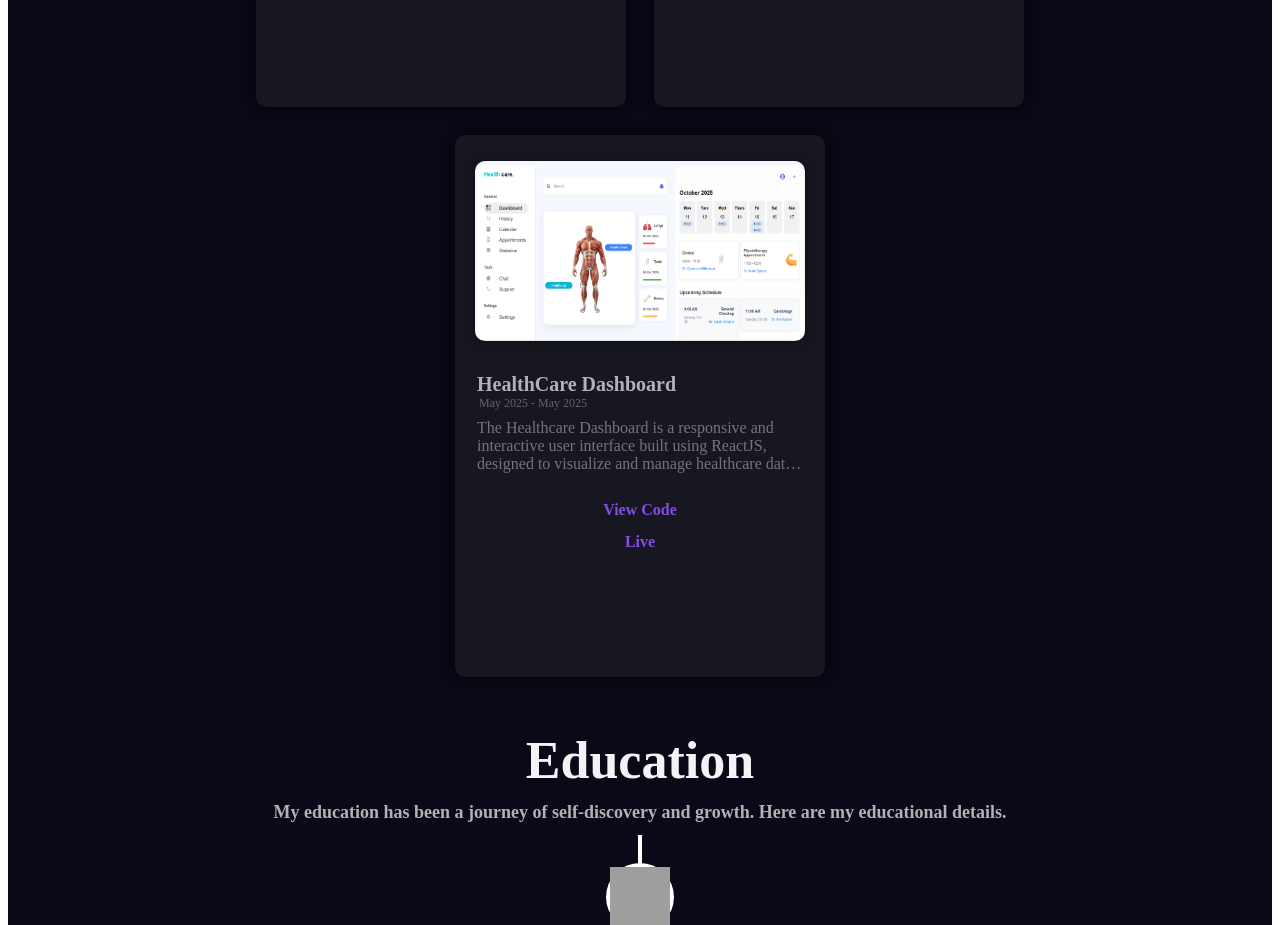
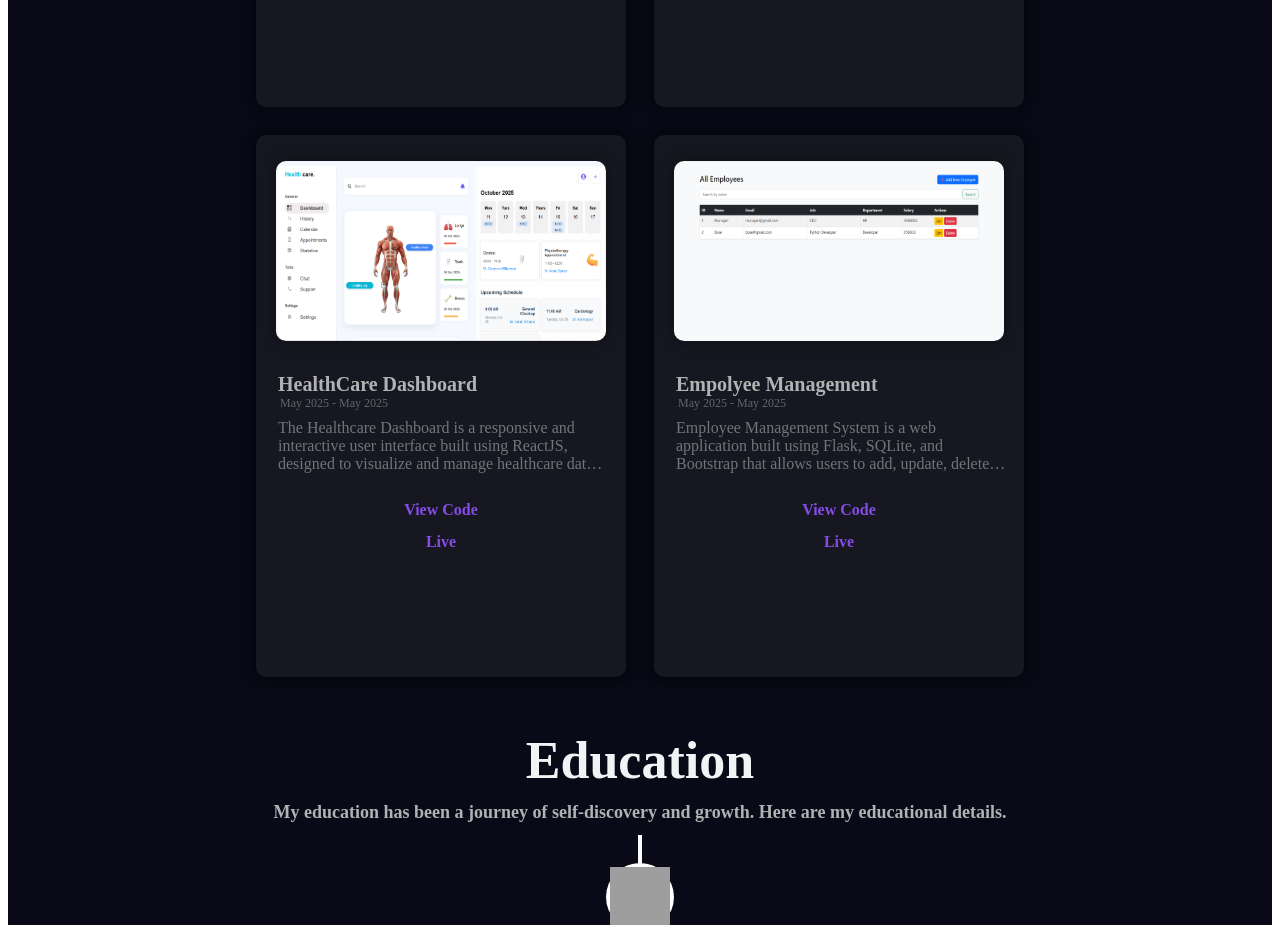
Before and after one commit to boseParker/My_Portfolio, a React (Vite) app: page / in a window 1280 px wide. Shown: the part 3640-4565 px from the top of the page. Built offline with nearby package versions, Linux system fonts and the light colour scheme; grey boxes are pictures that could not be loaded.

Commit message:
add employee mangement

```diff
--- a/src/constants.js
+++ b/src/constants.js
@@ -5,7 +5,7 @@ import PythonTodo from '../public/images/pythonTodo.png'
 import PythonWeather from '../public/images/pythonWeather.png'
 import Todo from '../public/images/TodoApp.png'
 import HealthCareDashboard from '../public/images/healthcareDashboard.png'
-
+import EmployeeManagement from '../public/images/employeeManagement.png'
 export const Bio = {
   name: "Bose ",
   roles: [
@@ -299,5 +299,26 @@ export const projects = [
 
   },
 
+  {
+    id: 8,
+    title: "Empolyee Management",
+    date: "May 2025 - May 2025",
+    description:
+      "Employee Management System is a web application built using Flask, SQLite, and Bootstrap that allows users to add, update, delete, and search employee records. It features a responsive UI and is deployed on Render with GitHub integration.",
+    image:EmployeeManagement,
+    tags: [
+      "Python",
+      "Sql",
+      "Bootstrap",
+      "HTML"
+    ],
+    category: "web app",
+    github: "https://github.com/boseParker/Empployee-management",
+    webapp: "https://empployee-management.onrender.com/",
+
+
+
+  },
+
 
 ];
```
Also changed, not shown: public/images/employeeManagement.png (added).
